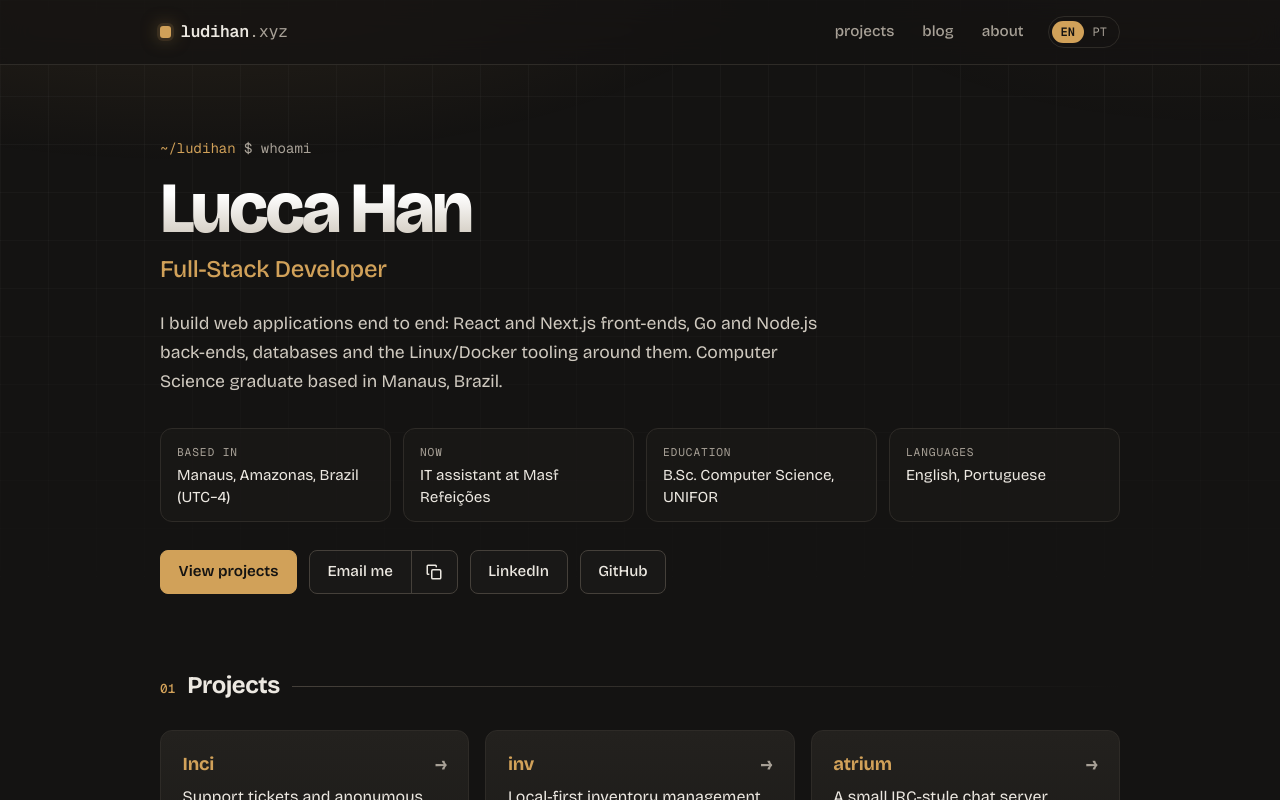
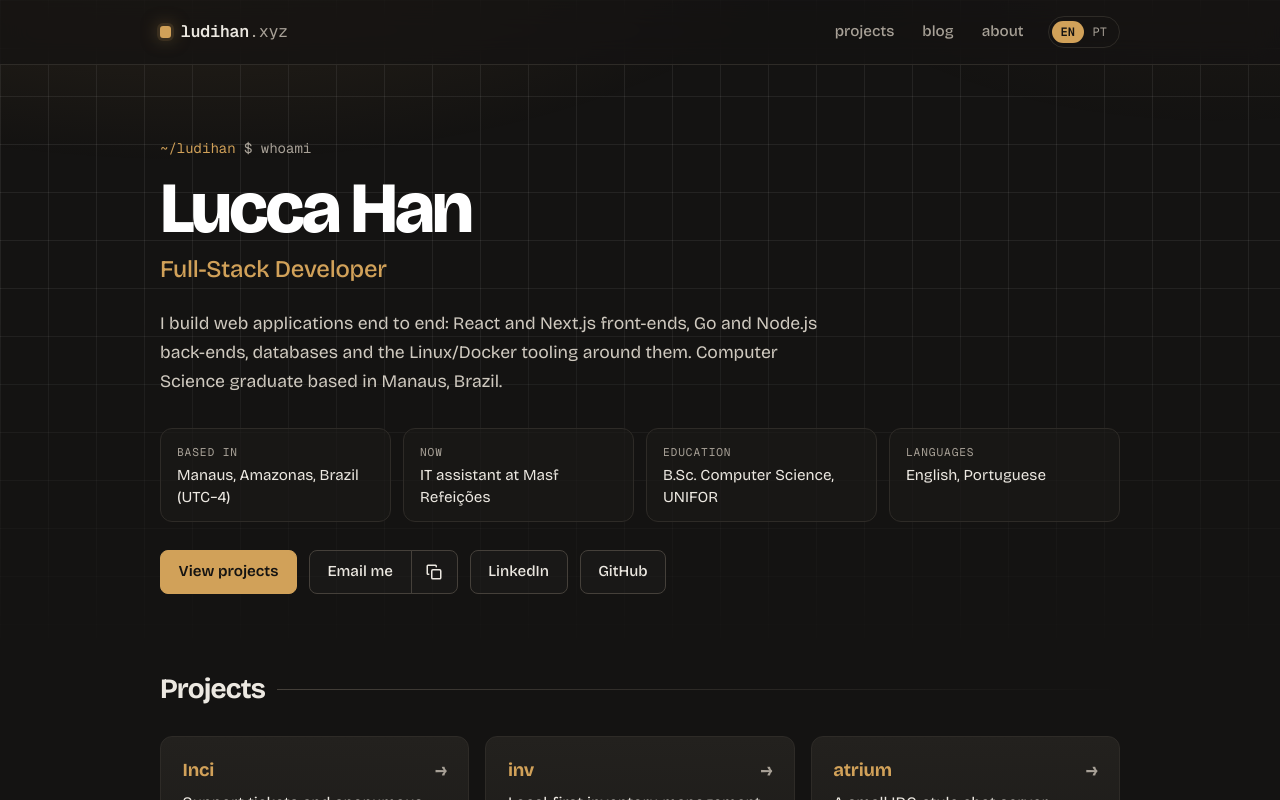
Before and after one commit to ludihan/website, a Next.js app: page /en in a window 1280 px wide. Shown: the top 800 px of the page. Built offline with nearby package versions, Linux system fonts and the light colour scheme.

Commit message:
feat: plain section headings, solid hero title and a visible grid
The sections aren't a sequence, so the 01/02 numbering is gone. The hero
name is solid white instead of a gradient, and the background grid is
back at a higher opacity.

```diff
--- a/app/globals.css
+++ b/app/globals.css
@@ -46,7 +46,7 @@ body {
   overflow-x: clip;
 }
 
-/* A warm glow and a faint grid behind the top of every page. */
+/* A soft amber glow and a faint grid behind the top of every page. */
 body::before {
   content: "";
   position: absolute;
@@ -57,9 +57,9 @@ body::before {
   background:
     radial-gradient(60rem 26rem at 15% -8rem, rgb(209 161 89 / 0.14), transparent 70%),
     radial-gradient(40rem 20rem at 95% -6rem, rgb(209 161 89 / 0.06), transparent 70%),
-    linear-gradient(to right, rgb(255 255 255 / 0.028) 1px, transparent 1px) 0 0 / 3rem 3rem,
-    linear-gradient(to bottom, rgb(255 255 255 / 0.028) 1px, transparent 1px) 0 0 / 3rem 3rem;
-  mask-image: linear-gradient(to bottom, black 30%, transparent);
+    linear-gradient(to right, rgb(255 255 255 / 0.07) 1px, transparent 1px) 0 0 / 3rem 3rem,
+    linear-gradient(to bottom, rgb(255 255 255 / 0.07) 1px, transparent 1px) 0 0 / 3rem 3rem;
+  mask-image: linear-gradient(to bottom, black 40%, transparent);
 }
 
 ::selection {
@@ -412,7 +412,6 @@ p {
 
 /* Sections: numbered, monospace headings. */
 main {
-  counter-reset: section;
 }
 
 section {
@@ -428,19 +427,9 @@ section > h2 {
   align-items: baseline;
   gap: 0.75rem;
   margin: 0 0 1.5rem;
-  font-size: 1.5rem;
-  font-weight: 650;
-  letter-spacing: -0.02em;
-}
-
-section > h2::before {
-  counter-increment: section;
-  content: counter(section, decimal-leading-zero);
-  color: var(--accent);
-  font-family: var(--mono);
-  font-size: 0.8rem;
-  font-weight: 500;
-  letter-spacing: 0;
+  font-size: 1.75rem;
+  font-weight: 700;
+  letter-spacing: -0.03em;
 }
 
 section > h2::after {
@@ -503,10 +492,7 @@ section p {
   font-weight: 750;
   letter-spacing: -0.045em;
   line-height: 1.02;
-  background: linear-gradient(180deg, #fff 30%, #c9c1b4);
-  -webkit-background-clip: text;
-  background-clip: text;
-  color: transparent;
+  color: #fff;
 }
 
 .hero .role {
```
